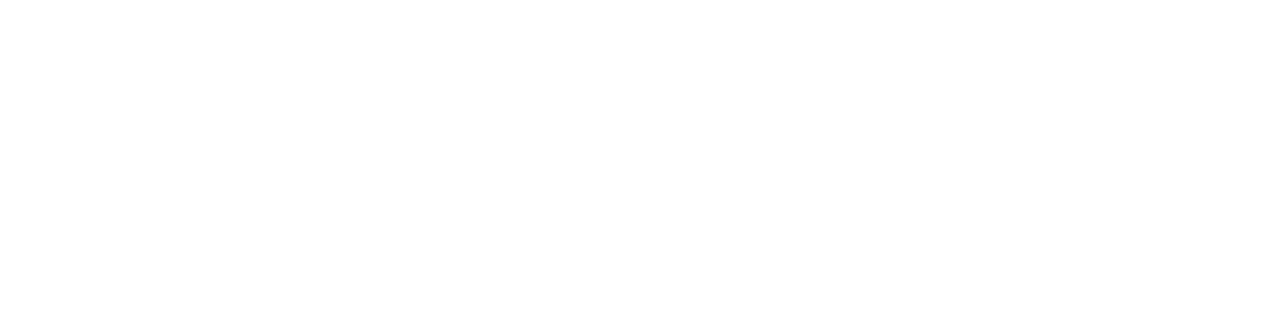
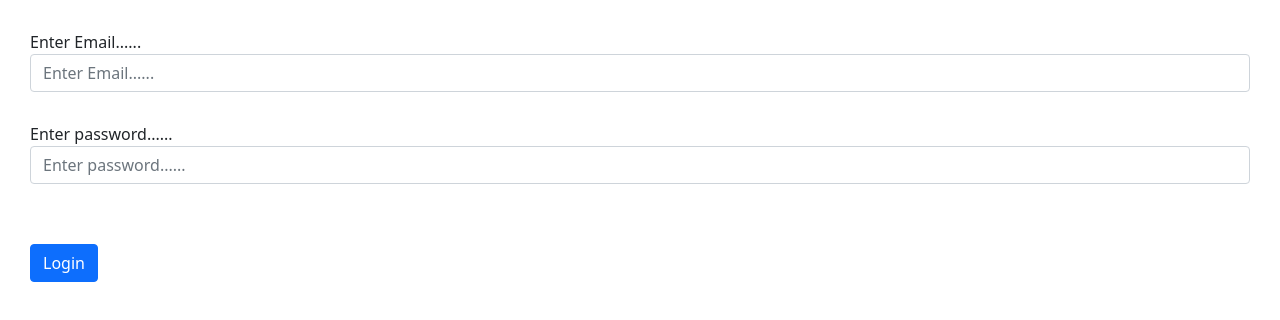
Before and after one commit to Thayaan1998/Tution-Class, a React (Create React App) app: page /login in a window 1280 px wide. Before the commit this address had no page. Shown: the top 320 px of the page. Built offline with nearby package versions, Linux system fonts and the light colour scheme.

Commit message:
login screen changes

```diff
--- a/src/App.js
+++ b/src/App.js
@@ -14,6 +14,8 @@
 import GetPostRequirements from './pages/GetPostRequirements'
 
 import SendPromo from './pages/SendPromo'
+import Login from './pages/Login'
+
 
 
 
@@ -33,6 +35,7 @@
           <Route path="/addSubscribe" element={<AddSubscribe />} />
           <Route path="/sendPromo" element={<SendPromo />} />
           <Route path="/reviews" element={<Reviews />} />
+          <Route path="/login" element={<Login />} />
 
           <Route path="/getPostRequirements" element={<GetPostRequirements />} />
         </Routes>
--- /dev/null
+++ b/src/pages/AddOTPNumber.js
@@ -0,0 +1,76 @@
+import React, { useState, useEffect } from "react";
+import Input from '../controls/Input'
+
+const AddOTPNumber = (props) => {
+
+    const { otpNumber } = props;
+
+    console.log(otpNumber)
+
+
+    const [input, setInput] = useState({
+        otp: ""
+    })
+
+
+
+    const [errors, setErrors] = useState({});
+
+  const validate = (fieldValues = input) => {
+        let temp = { ...errors }
+
+        if ('otp' in fieldValues)
+            temp.otp = fieldValues.otp ? "" : "This field is required."
+
+
+        setErrors({
+            ...temp
+        })
+        if (fieldValues == input)
+            return Object.values(temp).every(x => x == "")
+
+
+    }
+    const handleInputChange = (e) => {
+
+        let { name, value } = e.target;
+        setInput({ ...input, [name]: value })
+        validate({ [name]: value })
+
+    }
+
+
+    const handleSubmit = (e) => {
+        e.preventDefault()
+
+        if (validate()) {
+            if(input.otp==otpNumber){
+                console.log("login successful")
+            }
+        }
+
+    }
+
+    return (
+        <div
+
+        >
+
+            <form onSubmit={handleSubmit} autoComplete="off">
+
+                <Input
+                    id="otp"
+                    value={input.otp}
+                    handleInputChange={handleInputChange}
+                    placeholder="Enter Otp......"
+                    errors={errors.otp}
+                />
+                <button type="submit" class="btn btn-primary" style={{ margin: '30px' }}>Submit OTP</button>
+
+            </form>
+        </div>
+
+    );
+}
+
+export default AddOTPNumber;
--- /dev/null
+++ b/src/pages/Login.js
@@ -0,0 +1,150 @@
+import React, { useState, useEffect } from "react";
+import axios from "axios";
+import Input from '../controls/Input'
+
+import AddOTPNumber from "./AddOTPNumber";
+import Popup from '../controls/Popup'
+
+
+
+const Login = () => {
+    // const [userType, setUserType] = React.useState('');
+
+    const [input, setInput] = useState({
+        email: "",
+        password: ""
+    })
+
+    const [errors, setErrors] = useState({});
+    const [show, setShow] = useState(false);
+    const [otpNumber, setOtpNumber] = useState(1);
+
+
+    const handleClose = () => setShow(false);
+
+
+    const validate = (fieldValues = input) => {
+        let temp = { ...errors }
+
+        if ('userName' in fieldValues)
+            temp.userName = fieldValues.userName ? "" : "This field is required."
+
+        if ('email' in fieldValues)
+            if (!fieldValues.email) {
+                temp.email = "This field is required."
+            } else if (!(/$^|.+@.+..+/).test(fieldValues.email)) {
+                temp.email = "This email is not valuable."
+            } else {
+                temp.email = ""
+            }
+
+
+        setErrors({
+            ...temp
+        })
+        if (fieldValues == input)
+            return Object.values(temp).every(x => x == "")
+
+
+    }
+
+    // const handleChange = e => setUserType(e.target.value);
+
+    const handleInputChange = (e) => {
+
+        let { name, value } = e.target;
+        setInput({ ...input, [name]: value })
+        validate({ [name]: value })
+
+    }
+
+
+
+
+    const handleSubmit = async (e) => {
+        e.preventDefault()
+
+        if (validate()) {
+
+            var values = {
+                userId: 0,
+                userName: "",
+                email: input.email,
+                address: "",
+                contactNumber: "",
+                postcode: "",
+                password: input.password,
+                userTypeId: ""
+            }
+
+            try {
+                const headers = {
+                    'Content-Type': 'application/json'
+                };
+
+                var a = await axios.post("http://localhost:9000/users/login", values, { headers });
+
+                console.log(a.data);
+                if(a.data!="Not valid username or password"){
+                    setOtpNumber(a.data)
+                    setShow(true)
+                }
+
+
+
+                // alert(a.data);
+            } catch (ex) {
+                console.log(ex)
+            }
+        }
+
+    }
+
+
+    return (
+        <div
+        >
+            <Popup
+                show={show}
+                handleClose={handleClose}
+                title="Add OtpNumber"
+            >
+                <AddOTPNumber
+
+                    otpNumber={otpNumber}
+
+                />
+            </Popup>
+
+            <form onSubmit={handleSubmit} autoComplete="off">
+
+
+
+                <Input
+                    id="email"
+                    value={input.email}
+                    handleInputChange={handleInputChange}
+                    placeholder="Enter Email......"
+                    errors={errors.email}
+                />
+
+
+                <Input
+                    id="password"
+                    value={input.password}
+                    handleInputChange={handleInputChange}
+                    placeholder="Enter password......"
+                    errors={errors.password}
+                />
+
+                <button type="submit" class="btn btn-primary" style={{ margin: '30px' }}>Login</button>
+
+            </form>
+
+
+        </div>
+    );
+
+
+}
+export default Login;
```
